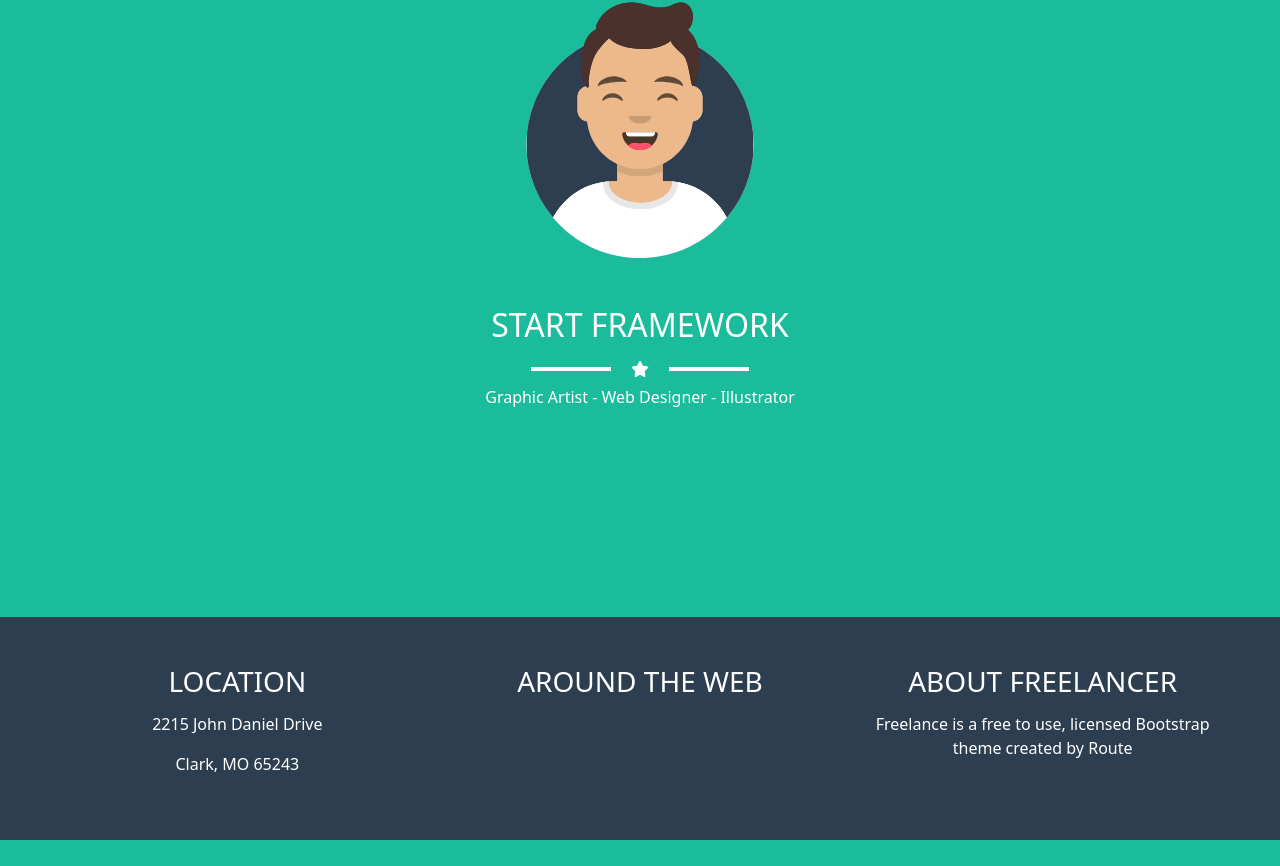
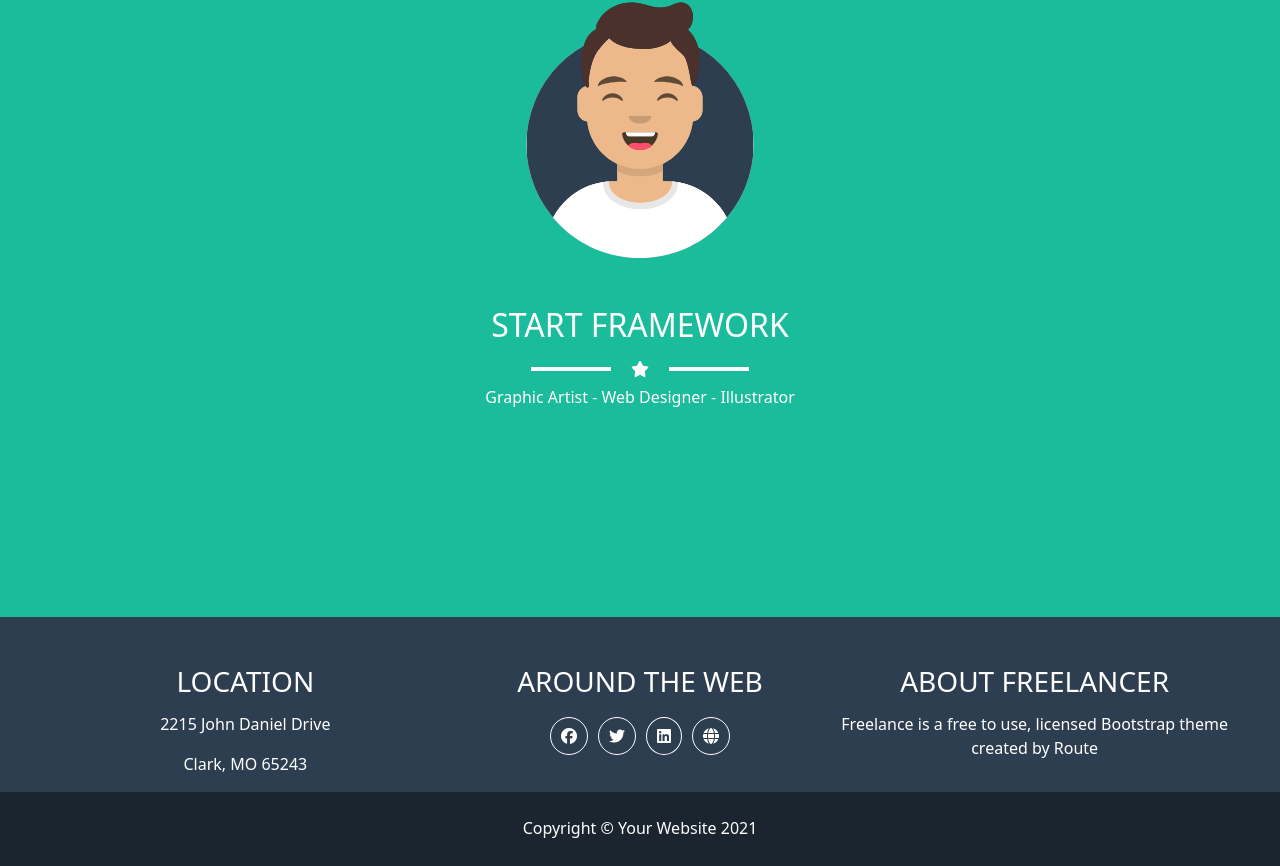
Before and after one commit to AhmedAbdAlZaher/assignment, a React (Create React App) app: page / in a window 1280 px wide. Shown: the part 159-1025 px from the top of the page. Before the commit the page ends 999 px from the top, so only its background shows below. Built offline with nearby package versions, Linux system fonts and the light colour scheme.

Commit message:
commit about

```diff
--- /dev/null
+++ b/src/Components/About/About.css
@@ -0,0 +1,3 @@
+.Home{
+    height: 90vh;
+}
--- a/src/Components/About/About.jsx
+++ b/src/Components/About/About.jsx
@@ -1,7 +1,13 @@
 import React from 'react'
-
+import './About.css'
 export default function About() {
   return (
-    <div>About</div>
+    <>
+      <section className='Home'>
+        <div className='d-flex  justify-content-center align-items-center'>
+          <h3 className='pt-5'>ABOUT COMPONENT</h3>
+        </div>
+      </section>
+    </>
   )
 }
--- a/src/Components/Footer/Footer.css
+++ b/src/Components/Footer/Footer.css
@@ -6,3 +6,24 @@
 h3{
     padding-bottom: 5px;
 }
+
+
+.lastly{
+    background-color: #1A252F;
+    padding-bottom: 10px;
+    top:  1;
+    left: 0;
+    right: 0;
+    bottom: 100;
+    position: absolute;
+    z-index: 9999999999;
+}
+
+.icons i{
+    margin: 5px;
+    border-radius: 50%;
+    border: solid;
+    border-width: 1px;
+    padding: 10px;
+
+}
--- a/src/Components/Footer/Footer.jsx
+++ b/src/Components/Footer/Footer.jsx
@@ -3,24 +3,29 @@ import './Footer.css'
 export default function Footer() {
   return (
     <>
-      <footer fixed="bottom" className='text-center p-5 myfooter'>
-        <div className='row'>
+      <footer fixed="bottom" className=' postion relative text-center p-5 myfooter'>
+        <div className='row g-0 postion relative'>
           <div className='col-md-4'>
             <h3>LOCATION</h3>
             <p>2215 John Daniel Drive</p>
             <p>Clark, MO 65243</p>
           </div>
-          <div className='col-md-4'>
+          <div className='col-md-4 icons'>
             <h3>AROUND THE WEB</h3>
+            <i class="fa-brands fa-facebook"></i>
+            <i class="fa-brands fa-twitter"></i>
+            <i class="fa-brands fa-linkedin"></i>
+            <i class="fa-solid fa-globe"></i>
           </div>
           <div className='col-md-4'>
             <h3>ABOUT FREELANCER</h3>
             <p>Freelance is a free to use, licensed Bootstrap theme created by Route</p>
           </div>
+
         </div>
         <div className='lastly'>
-
-        </div>
+            <p className='pt-4'>Copyright © Your Website 2021</p>
+          </div>
       </footer>
     </>
   )
--- a/src/Components/HomePage/Home.jsx
+++ b/src/Components/HomePage/Home.jsx
@@ -9,7 +9,6 @@ export default function Home() {
   return (
     <section className='Home'>
    <div className='d-flex flex-column justify-content-center align-items-center'>
-
     <img className='myimg mb-5 pt-5 mt-5' src={HomeImage} alt="" />
     <h2 className='text-white'>START FRAMEWORK</h2>
     <div className='py-2 d-flex align-items-center justify-content-center'>
```
